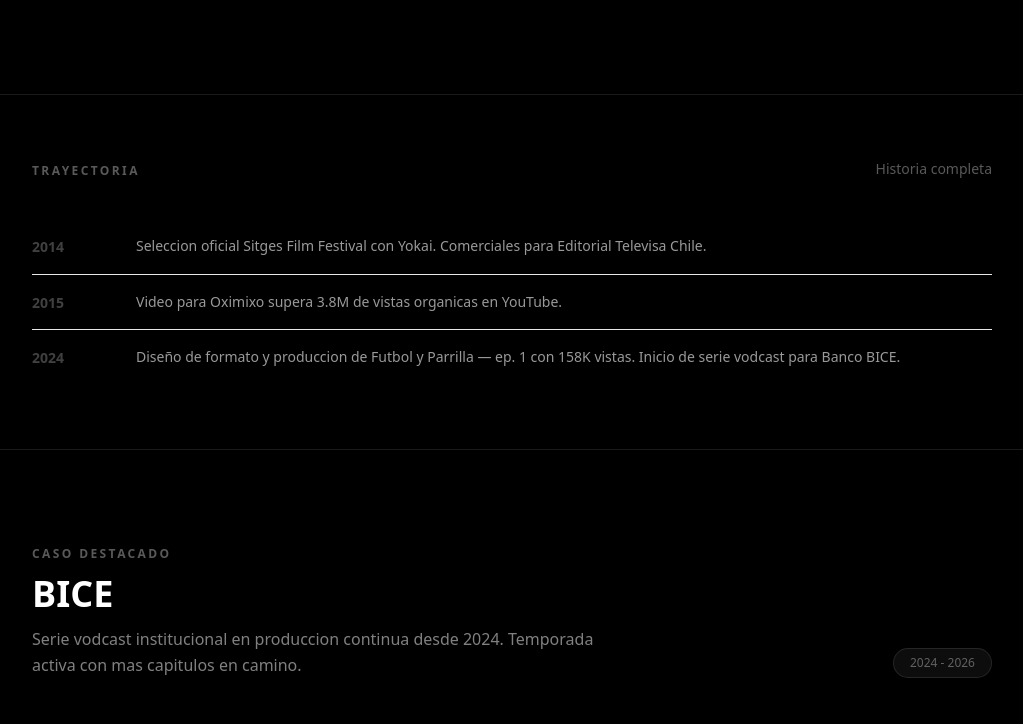
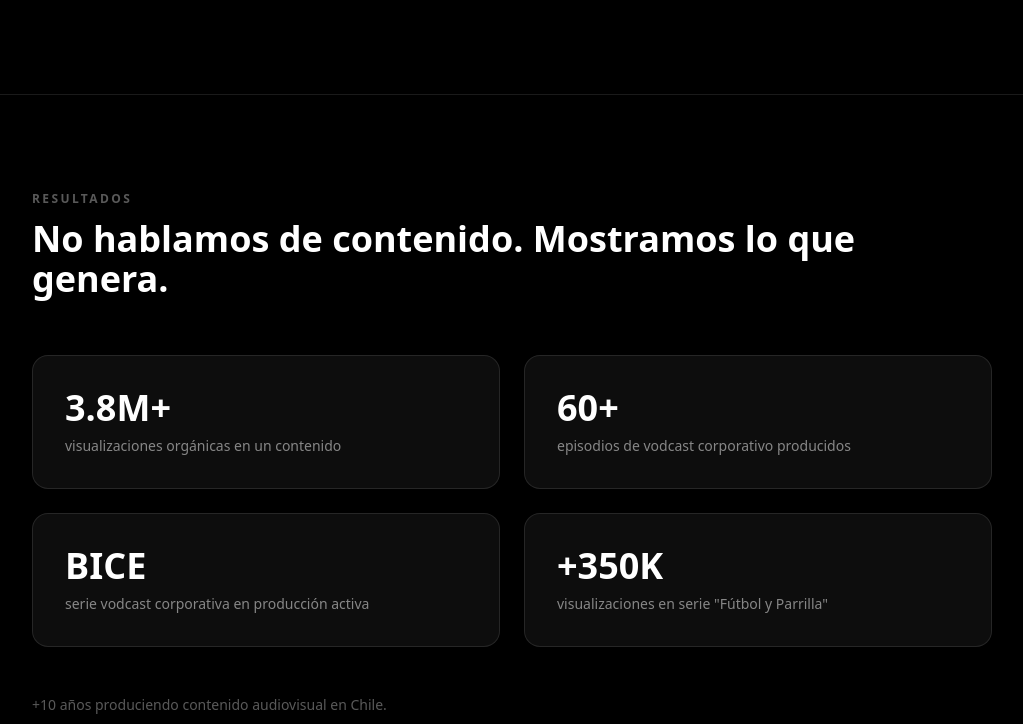
Before and after one commit to TronxGroup/Dekaelo-Media, a Next.js app: page / in a window 1280 px wide. Shown: the part 1977-2701 px from the top of the page, without its empty margins (128-1151 px from the left). Built offline with nearby package versions, Linux system fonts and the light colour scheme.

Commit message:
Update page.tsx

```diff
--- a/app/page.tsx
+++ b/app/page.tsx
@@ -232,27 +232,52 @@ export default function Page() {
         </div>
       </section>
 
-     <section className="border-t border-white/10 py-16">
+     <section className="border-t border-white/10 py-24">
   <div className="container max-w-5xl">
-    <div className="flex items-end justify-between gap-4 mb-10">
-      <div>
-        <Eyebrow>Trayectoria</Eyebrow>
-        </div>
-      <Link href="/quienes-somos" className="text-sm text-white/35 transition hover:text-white">
-        Historia completa
-      </Link>
+
+    <div className="mb-14">
+      <Eyebrow>Resultados</Eyebrow>
+      <h2 className="mt-3 text-3xl font-semibold md:text-4xl">
+        No hablamos de contenido. Mostramos lo que genera.
+      </h2>
     </div>
-    <div>
-      {milestones.map((m, i) => (
-        <div
-          key={m.year}
-          className={"grid grid-cols-[80px_1fr] gap-6 py-4" + (i !== milestones.length - 1 ? " border-b border-white/8" : "")}
-        >
-          <p className="text-sm font-semibold tabular-nums text-white/25 pt-0.5">{m.year}</p>
-          <p className="text-sm text-white/60 leading-relaxed">{m.text}</p>
-        </div>
-      ))}
+
+    <div className="grid gap-6 md:grid-cols-2">
+
+      <div className="rounded-2xl border border-white/10 bg-white/5 p-8">
+        <p className="text-4xl font-semibold text-white">3.8M+</p>
+        <p className="mt-2 text-sm text-white/50">
+          visualizaciones orgánicas en un contenido
+        </p>
+      </div>
+
+      <div className="rounded-2xl border border-white/10 bg-white/5 p-8">
+        <p className="text-4xl font-semibold text-white">60+</p>
+        <p className="mt-2 text-sm text-white/50">
+          episodios de vodcast corporativo producidos
+        </p>
+      </div>
+
+      <div className="rounded-2xl border border-white/10 bg-white/5 p-8">
+        <p className="text-4xl font-semibold text-white">BICE</p>
+        <p className="mt-2 text-sm text-white/50">
+          serie vodcast corporativa en producción activa
+        </p>
+      </div>
+
+      <div className="rounded-2xl border border-white/10 bg-white/5 p-8">
+        <p className="text-4xl font-semibold text-white">+350K</p>
+        <p className="mt-2 text-sm text-white/50">
+          visualizaciones en serie "Fútbol y Parrilla"
+        </p>
+      </div>
+
     </div>
+
+    <p className="mt-12 text-sm text-white/35">
+      +10 años produciendo contenido audiovisual en Chile.
+    </p>
+
   </div>
 </section>
 
```
